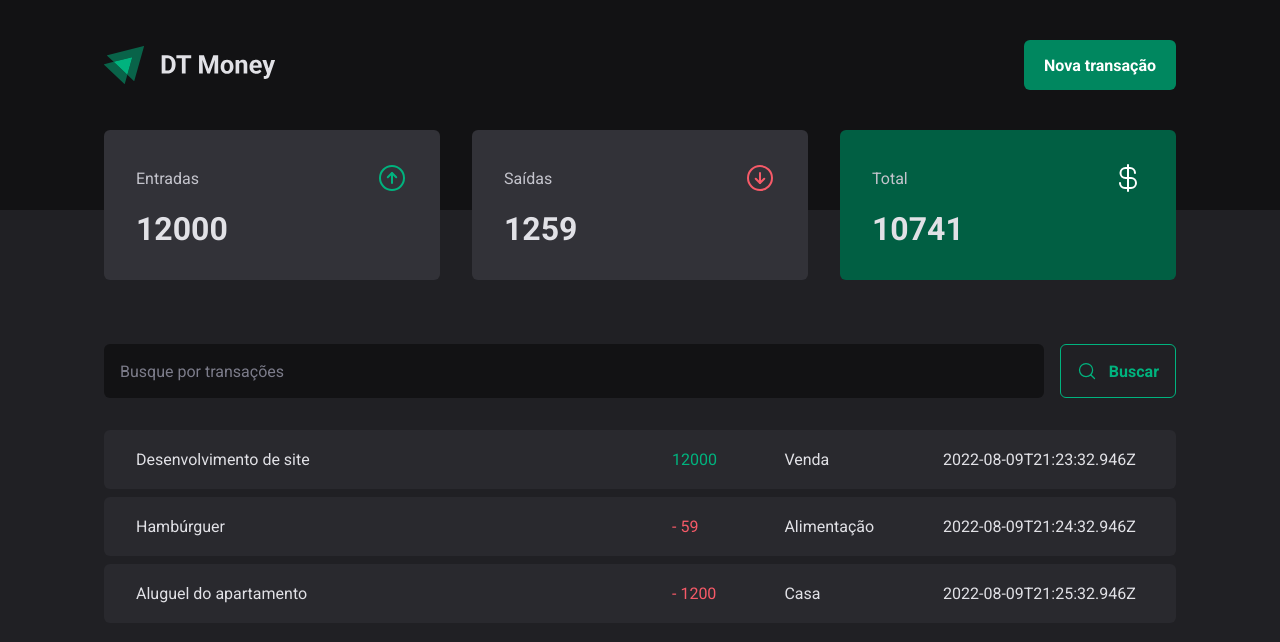
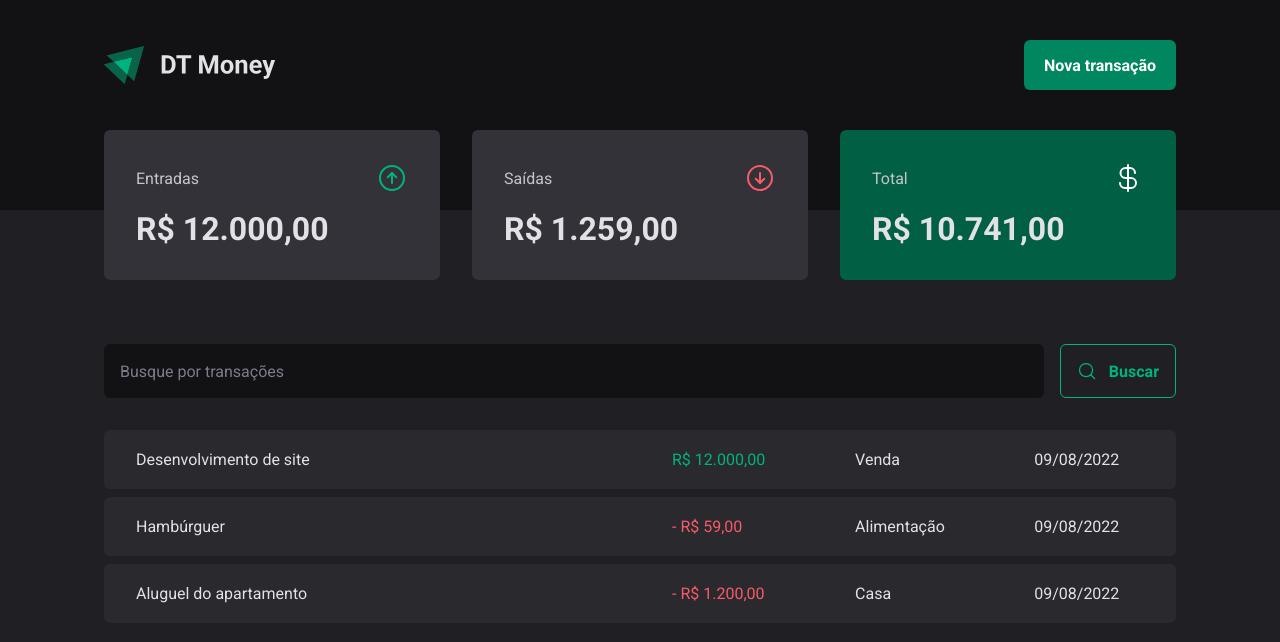
Before and after one commit to wfl-junior/rocketseat-ignite-react-dtmoney, a React (Vite) app: page / in a window 1280 px wide. Shown: the top 642 px of the page. Built offline with nearby package versions, Linux system fonts and the light colour scheme; data requests are answered from the project's data file.

Commit message:
Formatando valores

```diff
--- a/src/components/Summary/index.tsx
+++ b/src/components/Summary/index.tsx
@@ -1,6 +1,7 @@
 import { ArrowCircleDown, ArrowCircleUp, CurrencyDollar } from "phosphor-react";
 import { useTheme } from "styled-components";
 import { useTransactionsContext } from "../../contexts/TransactionsContext";
+import { formatPrice } from "../../utils/formatPrice";
 import { SummaryCard, SummaryContainer } from "./styles";
 
 interface SummaryProps {}
@@ -36,7 +37,7 @@ export const Summary: React.FC<SummaryProps> = () => {
           <ArrowCircleUp size={32} color={colors.green[300]} />
         </header>
 
-        <strong>{summary.income}</strong>
+        <strong>{formatPrice(summary.income)}</strong>
       </SummaryCard>
 
       <SummaryCard>
@@ -45,7 +46,7 @@ export const Summary: React.FC<SummaryProps> = () => {
           <ArrowCircleDown size={32} color={colors.red[300]} />
         </header>
 
-        <strong>{summary.outcome}</strong>
+        <strong>{formatPrice(summary.outcome)}</strong>
       </SummaryCard>
 
       <SummaryCard variant="green">
@@ -54,7 +55,7 @@ export const Summary: React.FC<SummaryProps> = () => {
           <CurrencyDollar size={32} color={colors.white} />
         </header>
 
-        <strong>{summary.total}</strong>
+        <strong>{formatPrice(summary.total)}</strong>
       </SummaryCard>
     </SummaryContainer>
   );
--- a/src/pages/Transactions/index.tsx
+++ b/src/pages/Transactions/index.tsx
@@ -1,6 +1,8 @@
 import { Header } from "../../components/Header";
 import { Summary } from "../../components/Summary";
 import { useTransactionsContext } from "../../contexts/TransactionsContext";
+import { formatDate } from "../../utils/formatDate";
+import { formatPrice } from "../../utils/formatPrice";
 import { SearchForm } from "./SearchForm";
 import {
   PriceHighlight,
@@ -29,12 +31,13 @@ export const Transactions: React.FC<TransactionsProps> = () => {
 
                 <td>
                   <PriceHighlight variant={transaction.type}>
-                    {transaction.type === "outcome" && "-"} {transaction.price}
+                    {transaction.type === "outcome" && "- "}
+                    {formatPrice(transaction.price)}
                   </PriceHighlight>
                 </td>
 
                 <td>{transaction.category}</td>
-                <td>{transaction.createdAt}</td>
+                <td>{formatDate(transaction.createdAt)}</td>
               </tr>
             ))}
           </tbody>
--- /dev/null
+++ b/src/utils/formatDate.ts
@@ -0,0 +1,9 @@
+const formatter = new Intl.DateTimeFormat("pt-BR");
+
+export function formatDate(date: number | Date | string): string {
+  if (typeof date === "string") {
+    date = new Date(date);
+  }
+
+  return formatter.format(date);
+}
--- /dev/null
+++ b/src/utils/formatPrice.ts
@@ -0,0 +1,8 @@
+const formatter = new Intl.NumberFormat("pt-BR", {
+  style: "currency",
+  currency: "BRL",
+});
+
+export function formatPrice(price: number): string {
+  return formatter.format(price);
+}
```
